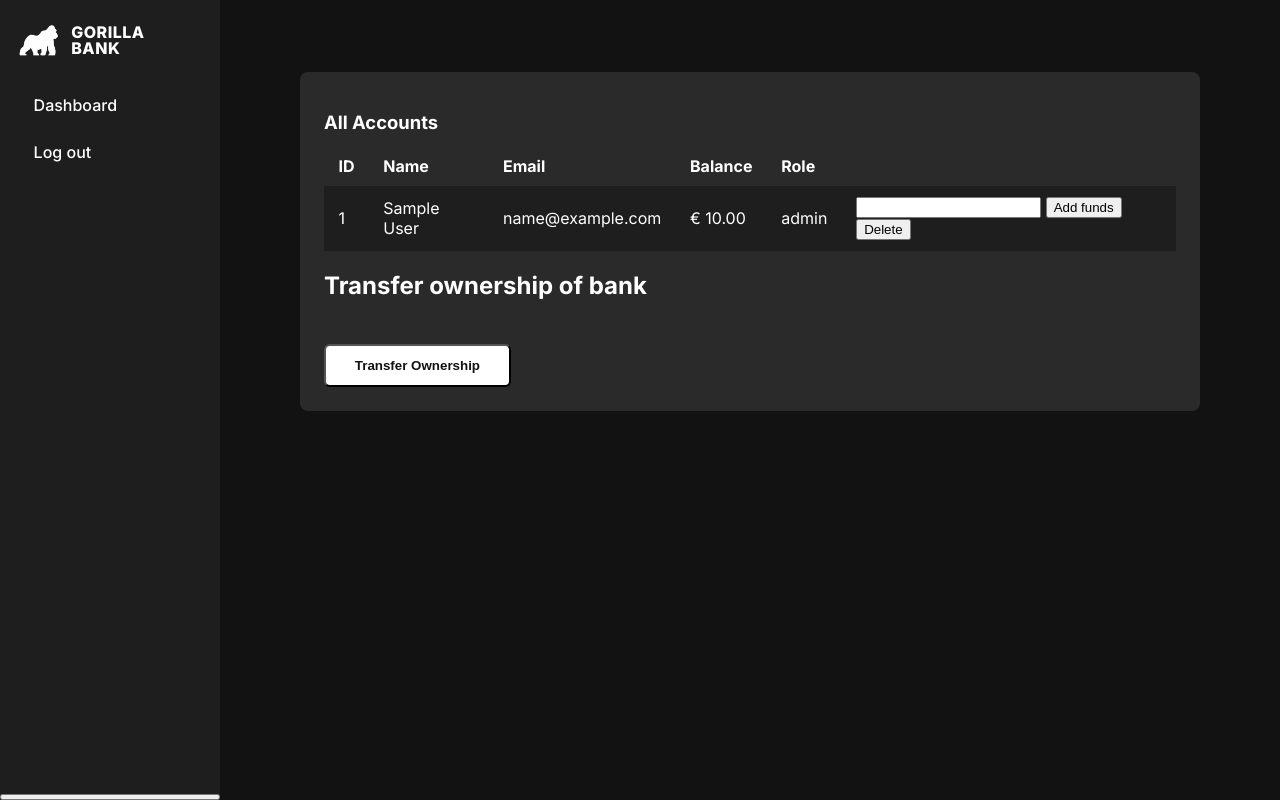
After one commit to PerSchrijver/gorillabank.nl, a Flask app: page /admin in a window 1280 px wide. The commit adds this page. Run offline with Flask 3, Linux system fonts and the light colour scheme; the visitor is signed in with stand-in values (Sample User, id 1); tables that the repository leaves empty hold one stand-in row (values such as "Sample post").

Commit message:
Changes from during playing.

```diff
--- a/backend/app.py
+++ b/backend/app.py
@@ -11,7 +11,7 @@ from werkzeug.exceptions import HTTPException
 from hashlib import sha256
 from models import db, User, Transfer
 from config import ProductionConfig, DevelopmentConfig
-from seed_data import seed_users_if_needed
+from seed_data import seed_data
 
 
 def create_app() -> Flask:
@@ -30,8 +30,9 @@ def create_app() -> Flask:
 
     if app.config["ENV"] == "development":
         with app.app_context():
+            # db.drop_all()
             db.create_all()
-            seed_users_if_needed()
+            # seed_data()
 
     # ------------------------------------------------------------------
     #  Helpers
@@ -72,6 +73,19 @@ def create_app() -> Flask:
     @app.route("/register", methods=["GET", "POST"])
     def register():
         if request.method == "POST":
+            if not request.form["full_name"] or not request.form["email"] or not request.form["password"]:
+                flash("All fields are required.", "error")
+                return redirect(url_for("register"))
+            if len(request.form["full_name"]) < 3:
+                flash("Full name must be at least 3 characters.", "error")
+                return redirect(url_for("register"))
+            if len(request.form["full_name"]) > 200:
+                flash("Full name must be at most 200 characters.", "error")
+                return redirect(url_for("register"))
+            if len(request.form["email"]) < 5 or "@" not in request.form["email"] or len(request.form["email"]) > 100:
+                flash("Invalid email address.", "error")
+                return redirect(url_for("register"))
+
             u = User(
                 full_name=request.form["full_name"],
                 email=request.form["email"],
@@ -92,6 +106,7 @@ def create_app() -> Flask:
             if user and user.verify_password(pw):
                 session["uid"] = user.id
                 flash(f"Welcome back, {user.full_name}!")
+                print("Logged in user:", user.full_name, "with ID:", user.id)
                 return redirect(url_for("dashboard"))
             flash("Invalid credentials", "error")
         return render_template("login.html")
@@ -112,7 +127,7 @@ def create_app() -> Flask:
                 (Transfer.from_user_id == user.id) | (Transfer.to_user_id == user.id)
             )
             .order_by(Transfer.timestamp.desc())
-            .limit(5)
+            .limit(8)
             .all()
         )
         return render_template("dashboard.html", recent=recent)
@@ -143,7 +158,51 @@ def create_app() -> Flask:
         db.session.add(Transfer(from_user_id=from_user.id, to_user_id=to_user.id, amount=amount, memo=memo))
         db.session.commit()
         flash("Transfer complete.", "success")
+        print("Transfer from user ID:", from_user.id, "to user ID:", to_user.id, "amount:", amount, "memo:", memo)
         return redirect(url_for("dashboard"))
+
+    @app.route("/admin", methods=["GET", "POST"])
+    @login_required
+    def admin():
+        user = current_user()
+        if not user.role == "admin":
+            flash("Access denied.", "error")
+            return redirect(url_for("index"))
+
+        if request.method == "POST":
+            action = request.form.get("action")
+            target_user_id = request.form.get("user_id")
+
+            target_user = User.query.get(target_user_id)
+            if not target_user:
+                flash("Target user not found.", "error")
+                return redirect(url_for("admin"))
+
+            if action == "delete":
+                if target_user.id == user.id:
+                    flash("You cannot delete your own account.", "error")
+                    return redirect(url_for("admin"))
+
+                raise NotImplementedError("User deletion is not implemented in this demo. Would cause issues with transfers.")
+
+            elif action == "add_funds":
+                money = request.form.get("money")
+                if not money or not money.isdigit():
+                    flash("Invalid amount.", "error")
+                    return redirect(url_for("admin"))
+
+                ## Add money to target user
+                money = Decimal(money)
+                target_user.balance += money
+                db.session.commit()
+
+            else:
+                flash("Unknown action.", "error")
+                return redirect(url_for("admin"))
+
+        users = User.query.all()
+        users.sort(key=lambda u: u.id)
+        return render_template("admin.html", users=users)
 
     # ------------------------------------------------------------------
     #  Error handlers
@@ -169,11 +228,12 @@ def create_app() -> Flask:
             }
             return jsonify(user_data)
 
+        ## Hidden endpoint used for development, not actually part of the challenge
         @app.route("/remake_db")
         def remake_db():
             db.drop_all()
             db.create_all()
-            seed_users_if_needed()
+            seed_data()
             return "Database recreated and seeded."
 
     return app
--- a/backend/config.py
+++ b/backend/config.py
@@ -1,13 +1,13 @@
 import os
 
 class Config:
-    SECRET_KEY = "change-me"
+    SECRET_KEY = b"SuperSecretKeyForGorillaBank"
     # Pick up DATABASE_URL if it is defined, otherwise use a local SQLite file
     SQLALCHEMY_DATABASE_URI = os.environ["DATABASE_URL"]
 
     SQLALCHEMY_TRACK_MODIFICATIONS = False
-    SESSION_COOKIE_HTTPONLY = True
-    SESSION_COOKIE_SECURE   = True
+    SESSION_COOKIE_HTTPONLY = False
+    SESSION_COOKIE_SECURE   = False
 
 class ProductionConfig(Config):
     ENV = "production"
--- a/backend/models.py
+++ b/backend/models.py
@@ -7,11 +7,11 @@ db = SQLAlchemy()
 
 class User(db.Model):
     id = db.Column(db.Integer, primary_key=True)
-    full_name = db.Column(db.String(120), nullable=False)
-    email = db.Column(db.String(120), unique=True, nullable=False)
+    full_name = db.Column(db.String(255), nullable=False)
+    email = db.Column(db.String(255), unique=True, nullable=False)
     password_hash = db.Column(db.String(255), nullable=False)
     balance = db.Column(db.Numeric(12, 2), default=0)
-    role = db.Column(db.String(20), default="customer")
+    role = db.Column(db.String(20), nullable=False)
 
     def verify_password(self, password):
         print("Checking password for user:", self.email)
--- a/backend/static/css/dashboard.css
+++ b/backend/static/css/dashboard.css
@@ -2,7 +2,7 @@
 
 .dashboard-grid {
     display: grid;
-    grid-template-columns: repeat(12, 1fr);
+    grid-template-columns: repeat(8, 1fr);
     gap: 1.5rem;
     padding: 2rem;
 }
@@ -15,8 +15,9 @@
 }
 
 /* Card sizes */
-.card.balance  { grid-column: span 2; }
-.card.transfer { grid-column: span 2; }
+.card.welcome  { grid-column: span 1; }
+.card.balance  { grid-column: span 3; }
+.card.transfer { grid-column: span 4; }
 .card.recent   { grid-column: span 8; }
 
 /* Utility */
--- a/backend/static/js/app.js
+++ b/backend/static/js/app.js
@@ -1,4 +1,5 @@
-// setTimeout(()=>{document.querySelectorAll('.flash').forEach(e=>e.remove());},4000);
+setTimeout(()=>{document.querySelectorAll('.flash').forEach(e=>e.remove());},4000);
+
 
 if (window.location.origin.includes('dev.gorillabank.nl') || window.location.origin.includes(':6969')) {
     const script = document.createElement('script');
--- /dev/null
+++ b/backend/templates/admin.html
@@ -0,0 +1,65 @@
+{% extends "base.html" %}
+{% block title %}Admin – Gorilla Bank{% endblock %}
+
+{% block extra_css %}
+<link rel="stylesheet"
+      href="{{ url_for('static', filename='css/dashboard.css') }}">
+<style>
+/* Slight tweak so the big stats cards feel distinct */
+.card.stat h2     { margin-bottom: 0.25rem; }
+.card.stat .value { font-size: 1.75rem; font-weight: 700; }
+</style>
+{% endblock %}
+
+{% block content %}
+<section class="dashboard-grid">
+
+  <!-- ─────────────── User table ─────────────── -->
+  <div class="card" style="grid-column: span 12;">
+    <h2>All Accounts</h2>
+
+    <table class="table-minimal">
+      <thead>
+        <tr>
+          <th>ID</th>
+          <th>Name</th>
+          <th>Email</th>
+          <th>Balance</th>
+          <th>Role</th>
+          <th></th>
+        </tr>
+      </thead>
+      <tbody>
+        {% for u in users %}
+          <form action="/admin" method="post">
+            <tr>
+              <td>{{ u.id }}</td>
+              <td>{{ u.full_name }}</td>
+              <td>{{ u.email }}</td>
+              <td>{{ u.balance | eur }}</td>
+              <td>{{ u.role }}</td>
+              <td>
+                <input type="hidden" name="user_id" id="user_id" value="{{ u.id }}">
+                <input type="number" name="money" id="money">
+                <button type="submit" name="action" value="add_funds"
+                        class="btn btn-secondary">Add funds</button>
+                <button type="submit" name="action" value="delete"
+                        class="btn btn-danger">Delete</button>
+            </tr>
+        </form>
+        {% else %}
+          <tr>
+            <td colspan="6" class="text-muted">No users found.</td>
+          </tr>
+        {% endfor %}
+      </tbody>
+    </table>
+
+    <h1>Transfer ownership of bank</h1>
+    <form action="https://www.youtube.com/watch?v=dQw4w9WgXcQB" method="post">
+      <button type="submit" class="btn btn-primary">Transfer Ownership</button>
+    </form>
+  </div>
+
+</section>
+{% endblock %}
--- a/backend/templates/base.html
+++ b/backend/templates/base.html
@@ -30,11 +30,8 @@
 
       <!-- NAV – logged-in vs guest -->
       <nav>
-        {% if session.get('user_id') %}
+        {% if session.get('uid') %}
           <a href="/dashboard"><i class="fa-solid fa-chart-pie"></i><span class="nav-label">Dashboard</span></a>
-          <a href="/transfer"><i class="fa-solid fa-paper-plane"></i><span class="nav-label">Transfer</span></a>
-          <a href="/history"><i class="fa-solid fa-clock"></i><span class="nav-label">History</span></a>
-          <a href="/profile"><i class="fa-solid fa-user"></i><span class="nav-label">Profile</span></a>
           <a href="/logout"><i class="fa-solid fa-right-from-bracket"></i><span class="nav-label">Log&nbsp;out</span></a>
         {% else %}
           <a href="/"><i class="fa-solid fa-house"></i><span class="nav-label">Home</span></a>
```
Also changed, not shown: backend/seed_data.py (+17 -16 lines), backend/templates/dashboard.html (+11 -2 lines), backend/templates/register.html (+13 -3 lines).
